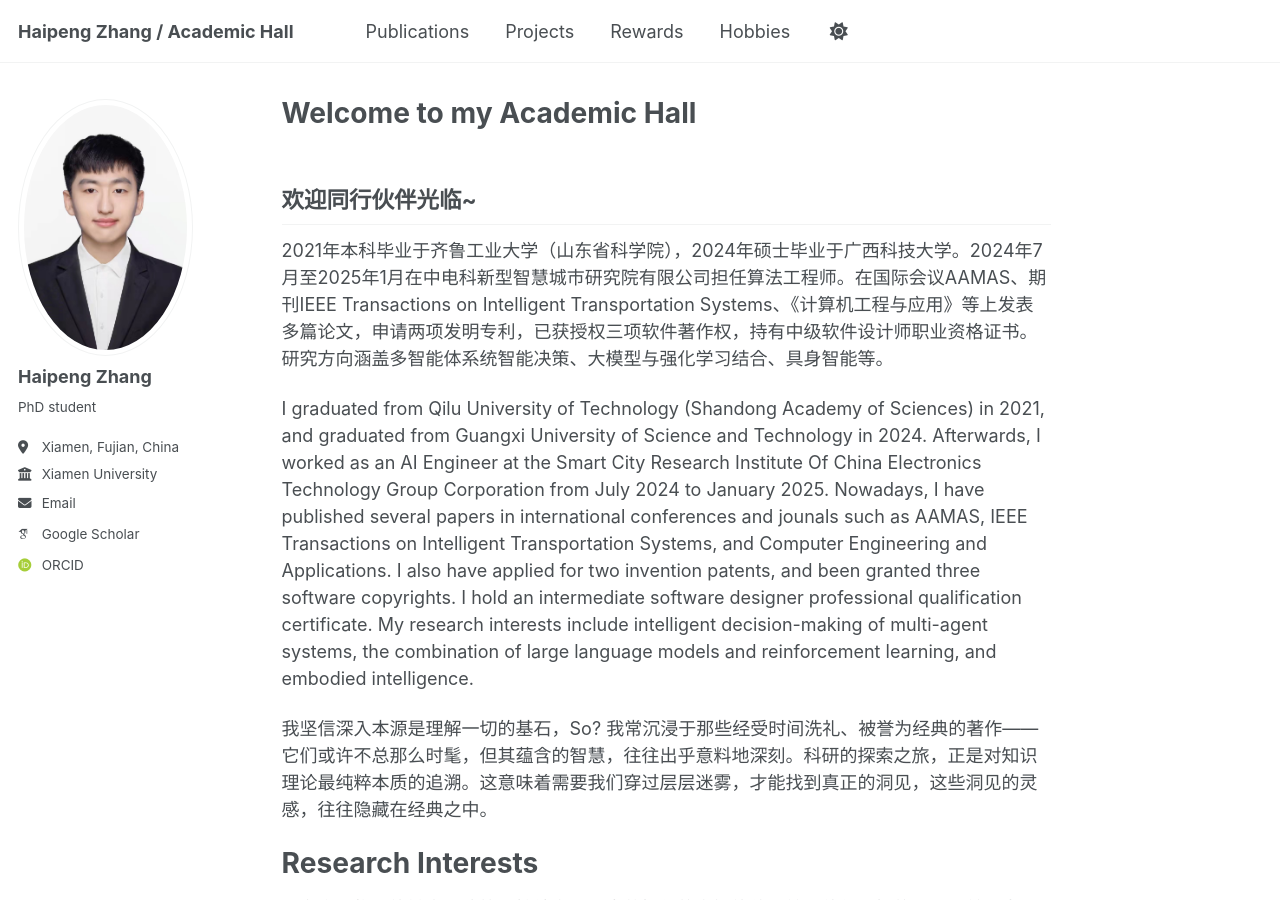
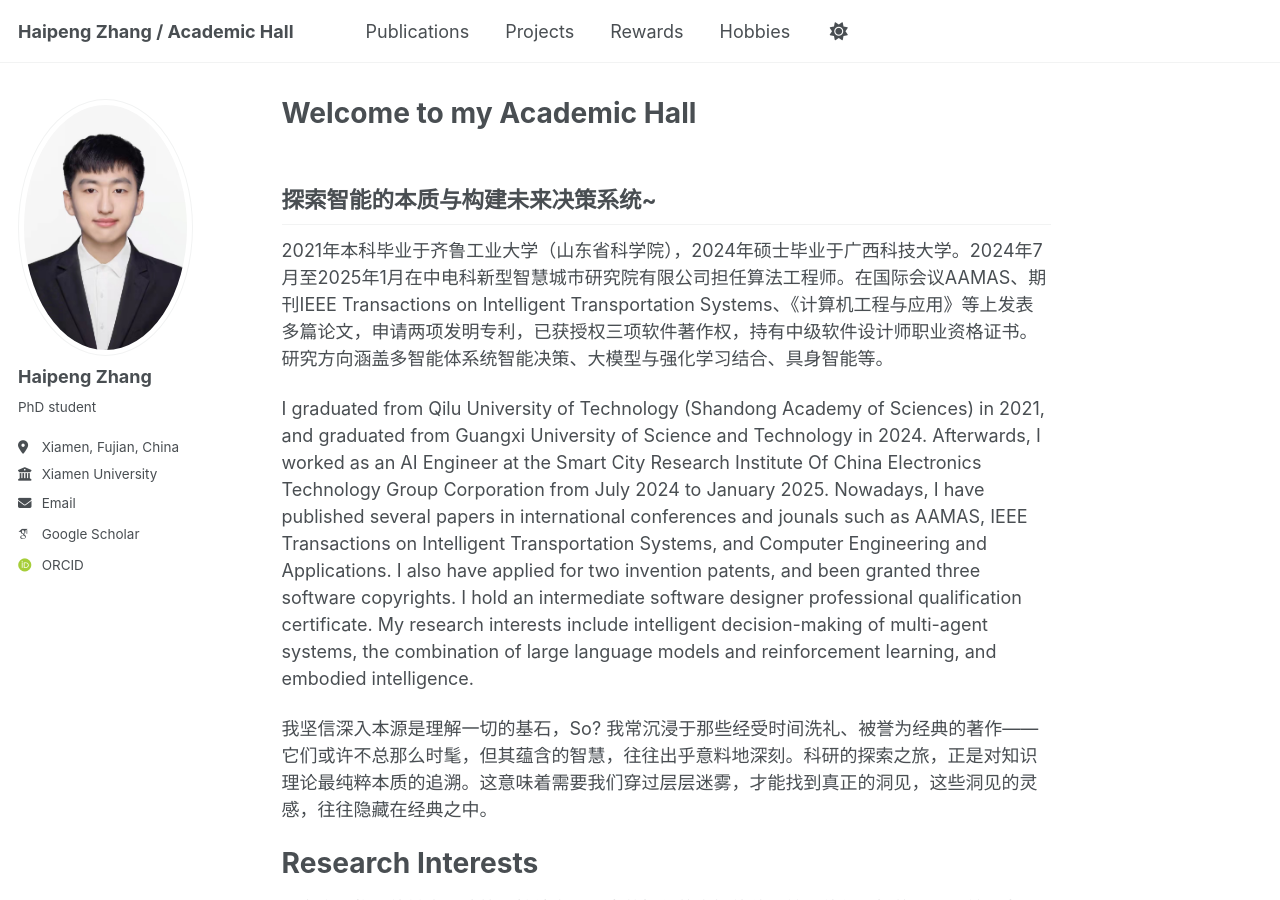
Before and after one commit to Harry-first/haipengzhang, a Jekyll site: the page built from _pages/about.md, in a window 1280 px wide and 900 px high. Built offline with Jekyll 4.4.1, drawn with Linux system fonts in a browser that asks for light colours; some web fonts are replaced.

Commit message:
Update about.md

```diff
--- a/_pages/about.md
+++ b/_pages/about.md
@@ -7,7 +7,7 @@ redirect_from:
   - /about.html
 ---
 
-**欢迎同行伙伴光临~**
+**探索智能的本质与构建未来决策系统~**
 ------
 2021年本科毕业于齐鲁工业大学（山东省科学院），2024年硕士毕业于广西科技大学。2024年7月至2025年1月在中电科新型智慧城市研究院有限公司担任算法工程师。在国际会议AAMAS、期刊IEEE Transactions on Intelligent Transportation Systems、《计算机工程与应用》等上发表多篇论文，申请两项发明专利，已获授权三项软件著作权，持有中级软件设计师职业资格证书。研究方向涵盖多智能体系统智能决策、大模型与强化学习结合、具身智能等。
 
```
